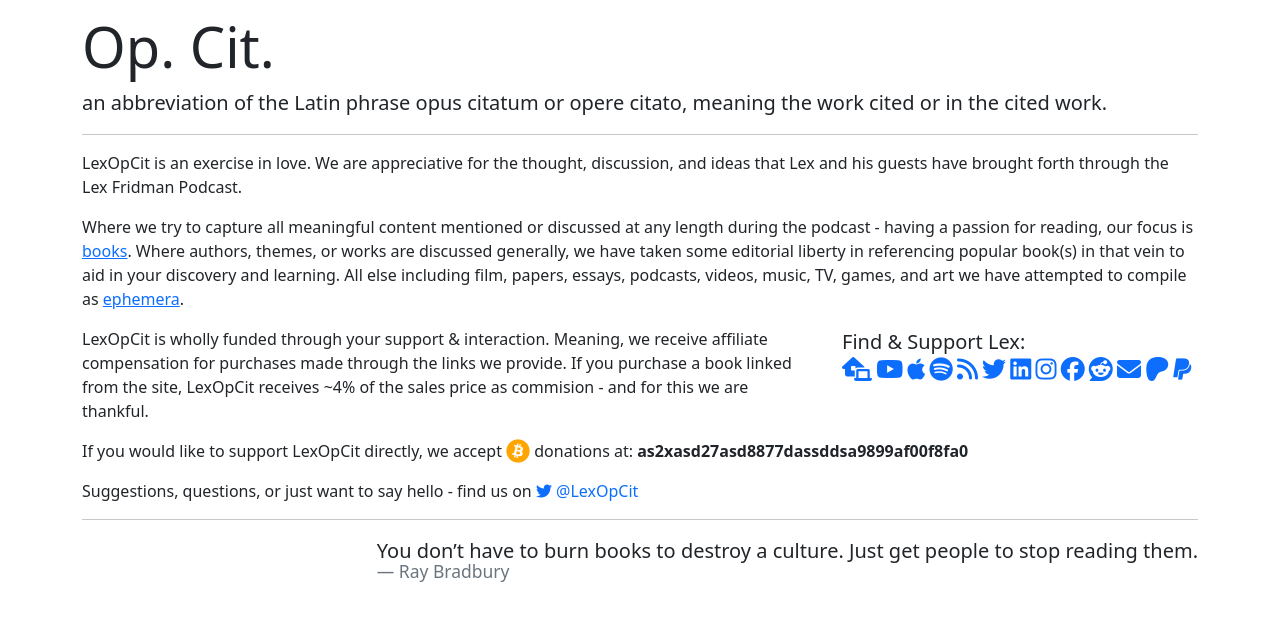
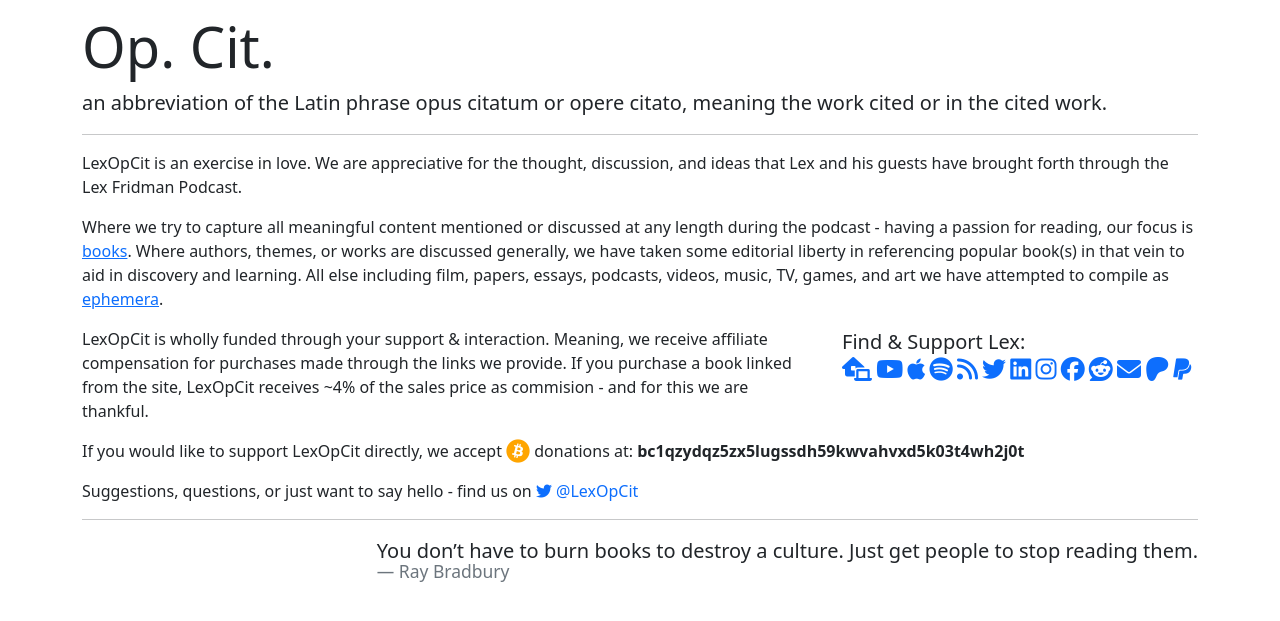
Before and after one commit to mpmckinley/LexOpCit, a Django app: page /about/ in a window 1280 px wide. Shown: the part 56-677 px from the top of the page. Run offline with Django 3.2, Linux system fonts and the light colour scheme; some libraries are stand-ins or nearby versions.

Commit message:
about btc

```diff
--- a/src/templates/about.html
+++ b/src/templates/about.html
@@ -14,7 +14,7 @@
                 LexOpCit is an exercise in love. We are appreciative for the thought, discussion, and ideas that Lex and his guests have brought forth through the Lex Fridman Podcast.
             </p>
             <p>
-                Where we try to capture all meaningful content mentioned or discussed at any length during the podcast - having a passion for reading, our focus is <a href="{% url 'books' %}">books</a>. Where authors, themes, or works are discussed generally, we have taken some editorial liberty in referencing popular book(s) in that vein to aid in your discovery and learning. All else including film, papers, essays, podcasts, videos, music, TV, games, and art we have attempted to compile as <a href="{% url 'ephemera' %}">ephemera</a>.
+                Where we try to capture all meaningful content mentioned or discussed at any length during the podcast - having a passion for reading, our focus is <a href="{% url 'books' %}">books</a>. Where authors, themes, or works are discussed generally, we have taken some editorial liberty in referencing popular book(s) in that vein to aid in discovery and learning. All else including film, papers, essays, podcasts, videos, music, TV, games, and art we have attempted to compile as <a href="{% url 'ephemera' %}">ephemera</a>.
             </p>
         </div>
     </div>
@@ -46,7 +46,7 @@
     <div class="row">
         <div class="col-md">
             <p>
-                If you would like to support LexOpCit directly, we accept <span style="color: orange"><i class="fa-brands fa-bitcoin fa-xl"></i></span> donations at: <strong>as2xasd27asd8877dassddsa9899af00f8fa0</strong>
+                If you would like to support LexOpCit directly, we accept <span style="color: orange"><i class="fa-brands fa-bitcoin fa-xl"></i></span> donations at: <strong>bc1qzydqz5zx5lugssdh59kwvahvxd5k03t4wh2j0t</strong>
             </p>
             <p>
                 Suggestions, questions, or just want to say hello - find us on <a href="https://twitter.com/LexOpCit" class="no-line"><i class="fa-brands fa-twitter"></i> @LexOpCit</a>
```
